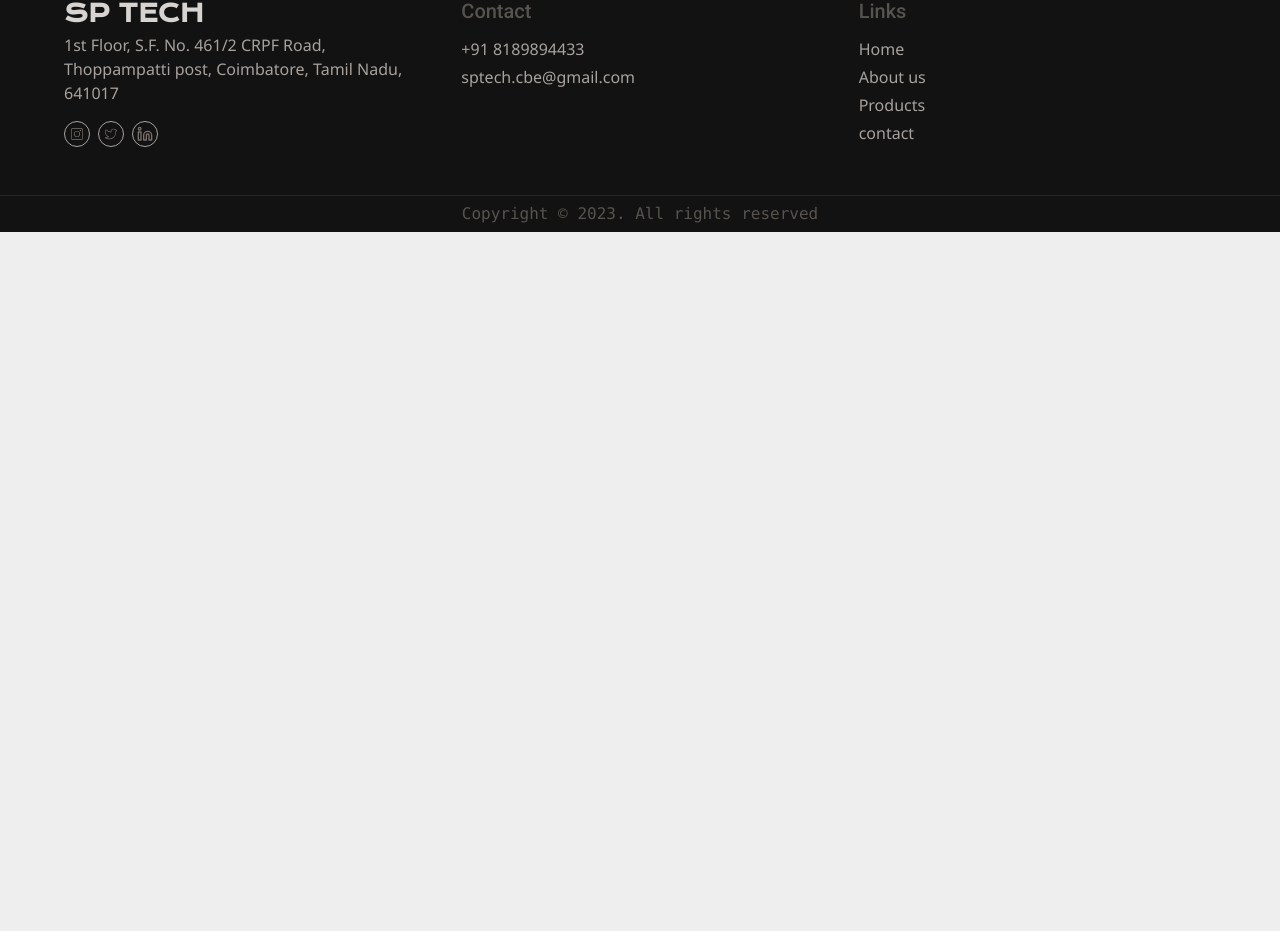
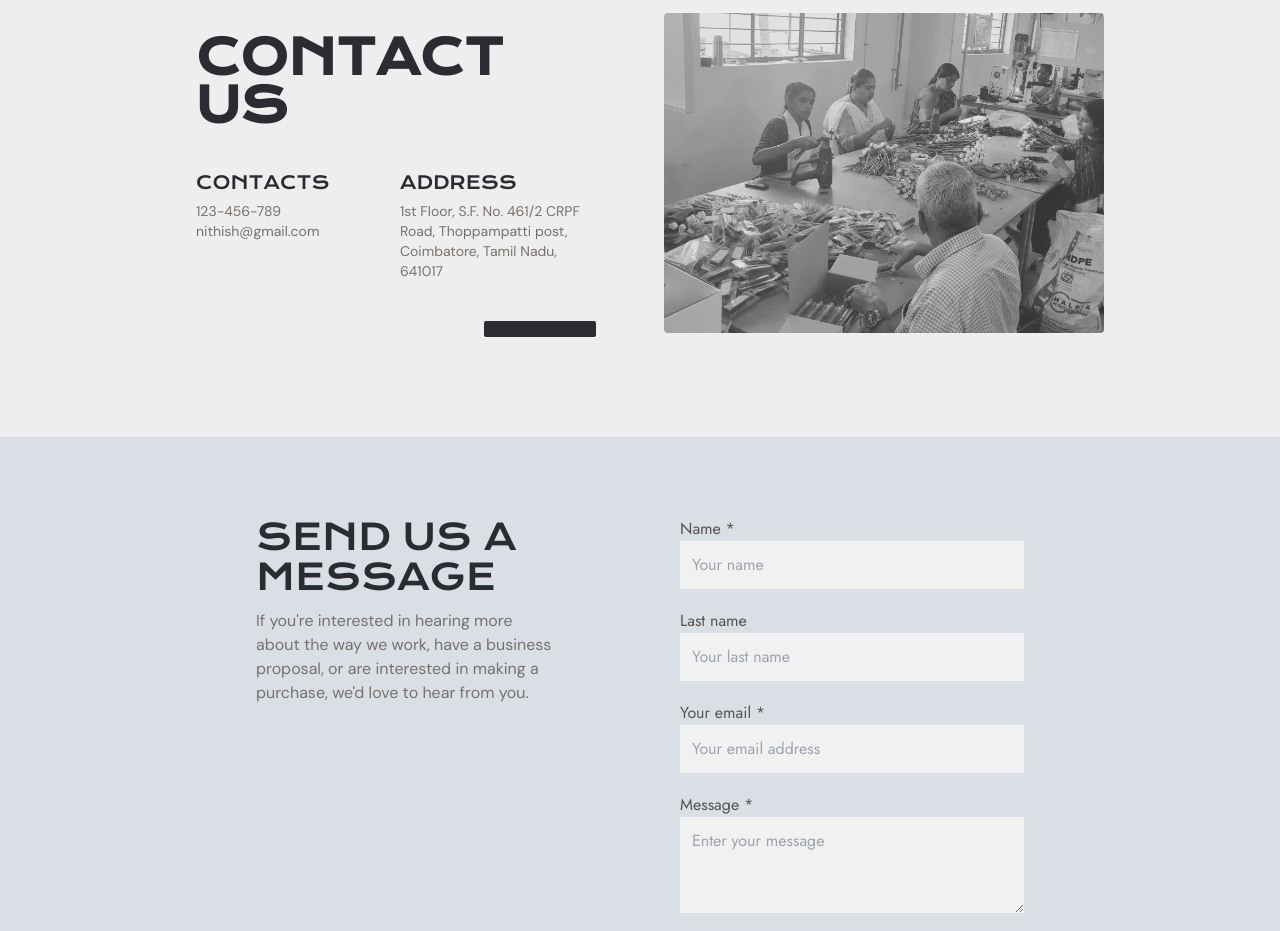
Before and after one commit to Nithishpandian/sp-tech-frontend, a React (Vite) app: page /contact in a window 1280 px wide. Shown: the part 151-1082 px from the top of the page. Before the commit the page ends 800 px from the top, so only its background shows below. Built offline with nearby package versions, Linux system fonts and the light colour scheme.

Commit message:
completed contact page

```diff
--- a/src/App.jsx
+++ b/src/App.jsx
@@ -1,18 +1,18 @@
-import { Route, Routes } from "react-router-dom"
-import Home from "./pages/home/Home"
-import AboutUs from "./pages/about-us/AboutUs"
-
+import { Route, Routes } from "react-router-dom";
+import Home from "./pages/home/Home";
+import AboutUs from "./pages/about-us/AboutUs";
+import Contact from "./pages/contact/Contact";
 
 function App() {
-
   return (
     <>
       <Routes>
         <Route path="/" element={<Home />} />
         <Route path="/about-us" element={<AboutUs />} />
+        <Route path="/contact" element={<Contact />} />
       </Routes>
     </>
-  )
+  );
 }
 
-export default App
+export default App;
--- a/src/components/Home/ProductsHome.jsx
+++ b/src/components/Home/ProductsHome.jsx
@@ -4,7 +4,7 @@ export const ProductsHome = ({ image, name }) => {
   return (
     <div className='flex items-center border border-[#d3d3d3] bg-[#f1f1f1] rounded-lg hover:shadow-lg duration-300 cursor-pointer'>
         <img className=' w-24 h-20 object-cover' src={image} alt="" />
-        <p className=' font-semibold text-lg text-stone-600 font-noto-sans py-1.5 px-4'>{name}</p>
+        <p className=' font-semibold text-lg text-stone-600 font-dm-sans py-1.5 px-4'>{name}</p>
     </div>
   )
 }
--- a/src/components/Home/WhatWeOffer.jsx
+++ b/src/components/Home/WhatWeOffer.jsx
@@ -3,7 +3,7 @@ import DecorationHome from "./DecorationHome";
 
 const WhatWeOffer = () => {
   return (
-    <div className=" grid grid-cols-5 gap-24 justify-between bg-[#2B2C32] py-28 pl-52 pr-56">
+    <div className=" grid grid-cols-5 gap-24 justify-between bg-gray py-28 pl-52 pr-56">
       <div className=" col-span-2 grid grid-rows-2">
         <h1 className=" text-stone-200 text-5xl font-krona-one font-semibold">
           WHAT WE OFFER
--- a/src/components/about-us/AboutUsInfo.jsx
+++ b/src/components/about-us/AboutUsInfo.jsx
@@ -16,7 +16,7 @@ const AboutUsInfo = () => {
           />
         </div>
         <div className=" p-10 flex flex-col gap-10">
-          <h1 className=" text-[#2B2C32] text-5xl font-krona-one font-bold">
+          <h1 className=" text-gray text-5xl font-krona-one font-bold">
             About Us
           </h1>
           <div className=" flex flex-col gap-3 text-stone-700 text-sm font-light">
@@ -45,11 +45,11 @@ const AboutUsInfo = () => {
             </p>
           </div>
           <div className=" h-full w-full flex justify-end items-end">
-            <div className=" h-fit py-2 px-14 bg-[#2B2C32] rounded-sm"></div>
+            <div className=" h-fit py-2 px-14 bg-gray rounded-sm"></div>
           </div>
         </div>
       </div>
-      <div className=" grid grid-cols-2 gap-36 justify-between bg-[#2B2C32] py-28 px-48">
+      <div className=" grid grid-cols-2 gap-36 justify-between bg-gray py-28 px-48">
         <div className=" flex flex-col gap-12">
           <h1 className=" text-stone-200 text-5xl font-krona-one font-bold">
             OUR MISSION
--- /dev/null
+++ b/src/components/contact/ContactInfo.jsx
@@ -0,0 +1,50 @@
+import React from "react";
+import workingImg from "../../assets/images/working.jpeg";
+
+const ContactInfo = () => {
+  return (
+    <div className=" grid grid-cols-2 gap-12 pt-16 pb-20 px-44 ">
+      <div className=" p-5 flex flex-col gap-10">
+        <div>
+          <h1 className=" text-gray text-5xl font-krona-one font-bold">
+            CONTACT US
+          </h1>
+        </div>
+        <div className=" grid grid-cols-2 justify-between gap-2">
+          <div>
+            <h1 className=" font-krona-one text-gray text-lg">CONTACTS</h1>
+            <div className=" flex flex-col mt-1">
+              <p className=" font-dm-sans font-light text-stone-500 text-sm">
+                123-456-789
+              </p>
+              <p className=" font-dm-sans font-light text-stone-500 text-sm">
+                nithish@gmail.com
+              </p>
+            </div>
+          </div>
+          <div>
+            <h1 className=" font-krona-one text-gray text-lg">ADDRESS</h1>
+            <div className=" flex flex-col mt-1">
+              <p className=" font-dm-sans font-light text-stone-500 text-sm">
+                1st Floor, S.F. No. 461/2 CRPF Road, Thoppampatti post,
+                Coimbatore, Tamil Nadu, 641017
+              </p>
+            </div>
+          </div>
+        </div>
+        <div className=" h-full w-full flex justify-end items-end">
+          <div className=" h-fit py-2 px-14 bg-gray rounded-sm"></div>
+        </div>
+      </div>
+      <div className="">
+        <img
+          className=" opacity-80 grayscale rounded h-80 w-full object-cover"
+          src={workingImg}
+          alt=""
+        />
+      </div>
+    </div>
+  );
+};
+
+export default ContactInfo;
--- /dev/null
+++ b/src/components/contact/ContactMessage.jsx
@@ -0,0 +1,62 @@
+import React from "react";
+
+const ContactMessage = () => {
+  return (
+    <div className="grid grid-cols-2 gap-20 bg-[#D9DFE5] py-20 px-64 ">
+      <div className=" flex flex-col gap-3 pr-12 pb-1">
+        <h1 className=" font-krona-one text-4xl text-gray">
+          SEND US A MESSAGE
+        </h1>
+        <p className="font-dm-sans text-stone-500 ">
+          If you're interested in hearing more about the way we work, have a
+          business proposal, or are interested in making a purchase, we'd love
+          to hear from you.{" "}
+        </p>
+        <div className=" h-full w-full flex justify-start items-end">
+          <div className=" h-fit py-2 px-14 bg-gray rounded-sm"></div>
+        </div>
+      </div>
+      <div className=" flex flex-col gap-5 font-jost text-stone-600">
+        <div className=" flex flex-col">
+          <label htmlFor="">Name *</label>
+          <input
+            type="text"
+            placeholder="Your name"
+            className=" px-3 py-3 focus:outline-none bg-[#F1F1F1]"
+          />
+        </div>
+        <div className=" flex flex-col">
+          <label htmlFor="">Last name</label>
+          <input
+            type="text"
+            placeholder="Your last name"
+            className=" px-3 py-3 focus:outline-none bg-[#F1F1F1]"
+          />
+        </div>
+        <div className=" flex flex-col">
+          <label htmlFor="">Your email *</label>
+          <input
+            type="email"
+            placeholder="Your email address"
+            className=" px-3 py-3 focus:outline-none bg-[#F1F1F1]"
+          />
+        </div>
+        <div className=" flex flex-col">
+          <label htmlFor="">Message *</label>
+          <textarea
+            rows="3"
+            placeholder="Enter your message"
+            className=" px-3 py-3 focus:outline-none bg-[#F1F1F1]"
+          ></textarea>
+        </div>
+        <div className=" flex items-center justify-end">
+          <button className=" bg-gray hover:bg-black duration-300 py-2 px-10 font-krona-one text-[#fafafa] text-sm">
+            SUBMIT
+          </button>
+        </div>
+      </div>
+    </div>
+  );
+};
+
+export default ContactMessage;
--- /dev/null
+++ b/src/pages/contact/Contact.jsx
@@ -0,0 +1,14 @@
+import React from 'react'
+import ContactInfo from '../../components/contact/ContactInfo'
+import ContactMessage from '../../components/contact/ContactMessage'
+
+const Contact = () => {
+  return (
+    <>
+    <ContactInfo />
+    <ContactMessage />
+    </>
+  )
+}
+
+export default Contact
--- a/tailwind.config.js
+++ b/tailwind.config.js
@@ -14,7 +14,8 @@ export default {
         "dm-sans": ["DM Sans", "sans-serif"],
       },
       colors:{
-        "black":"#121212"
+        "black":"#121212",
+        "gray":"#2B2C32"
       }
     },
   },
```
